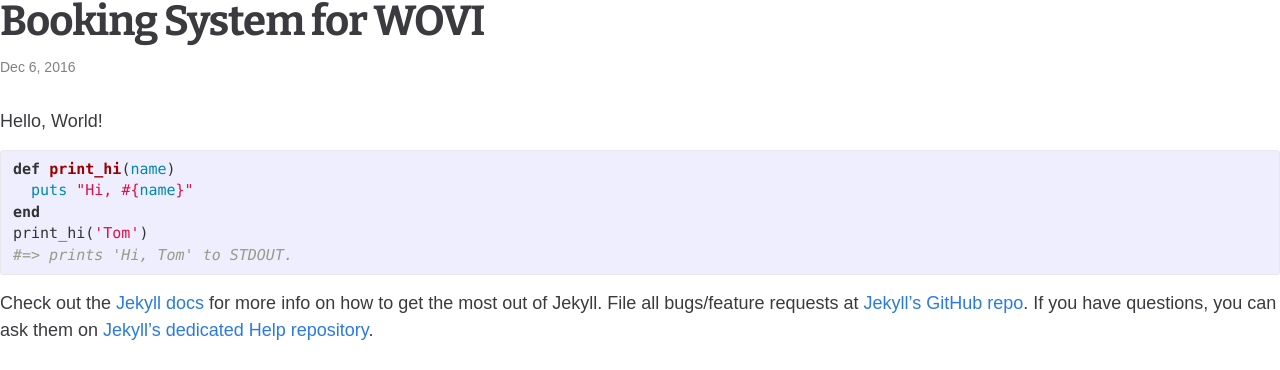
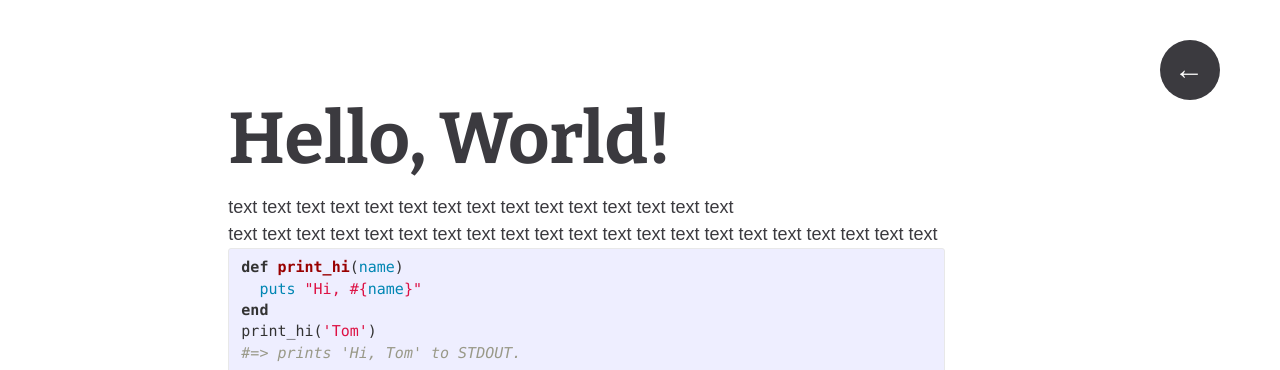
Before and after one commit to node-gs/GerardSimpson, a Jekyll site: the page built from _projects/2016-12-06-project1.markdown, in a window 1280 px wide, cut to the strip 0-370 px from the top of the page. Built offline with Jekyll 4.4.1, drawn with Linux system fonts in a browser that asks for light colours.

Commit message:
adding styling for posts

```diff
--- a/_layouts/post.html
+++ b/_layouts/post.html
@@ -3,13 +3,25 @@ layout: default
 ---
 <div class="post">
 
-  <header class="post-header">
-    <h1 class="post-title">{{ page.title }}</h1>
-    <p class="post-meta">{{ page.date | date: "%b %-d, %Y" }}{% if page.author %} • {{ page.author }}{% endif %}{% if page.meta %} • {{ page.meta }}{% endif %}</p>
-  </header>
 
-  <article class="post-content">
-    {{ content }}
-  </article>
+
+
 
 </div>
+
+<section>
+  <div class="back-button"><a onclick="window.history.back()">&#8592;</a></div>
+  <div class="container-fluid content">
+    <div class="row">
+      <div class="col-sm-offset-3 col-sm-6 left-col">
+        <header>
+          <h1 class="post-title">{{ page.title }}</h1>
+          <p class="post-meta">{{ page.date | date: "%b %-d, %Y" }}{% if page.author %} • {{ page.author }}{% endif %}{% if page.meta %} • {{ page.meta }}{% endif %}</p>
+        </header>
+        <article class="post-content">
+          {{ content }}
+        </article>
+      </div>
+    </div>
+  </div>
+</section>
--- a/_projects/2016-12-06-project1.markdown
+++ b/_projects/2016-12-06-project1.markdown
@@ -1,10 +1,15 @@
 ---
-layout: post
+layout: page
 title:  "Booking System for WOVI"
 date:   2016-12-06 19:01:03
 categories:
 ---
-Hello, World!
+# Hello, World!
+
+text text text text text text text text text text text text text text text
+
+text text text text text text text text text text text text text text text text text text text text text
+
 
 {% highlight ruby %}
 def print_hi(name)
```
